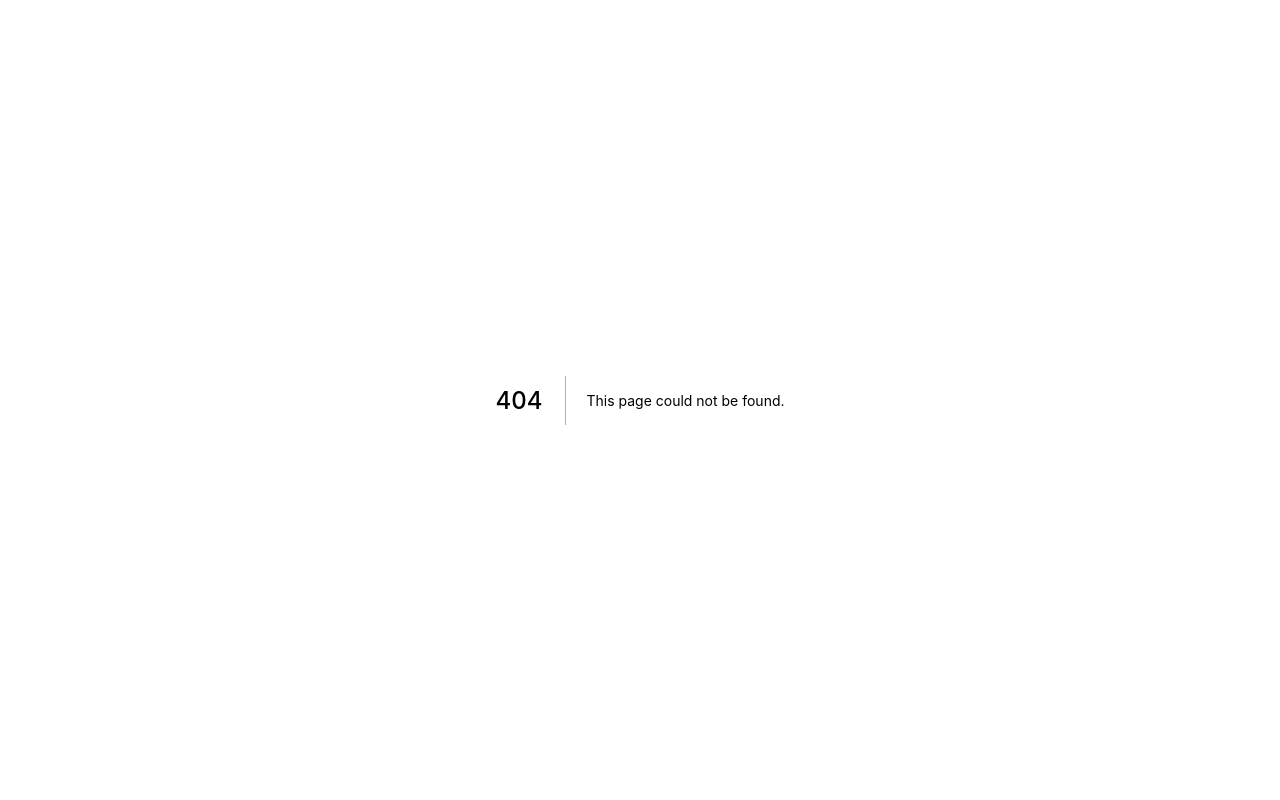
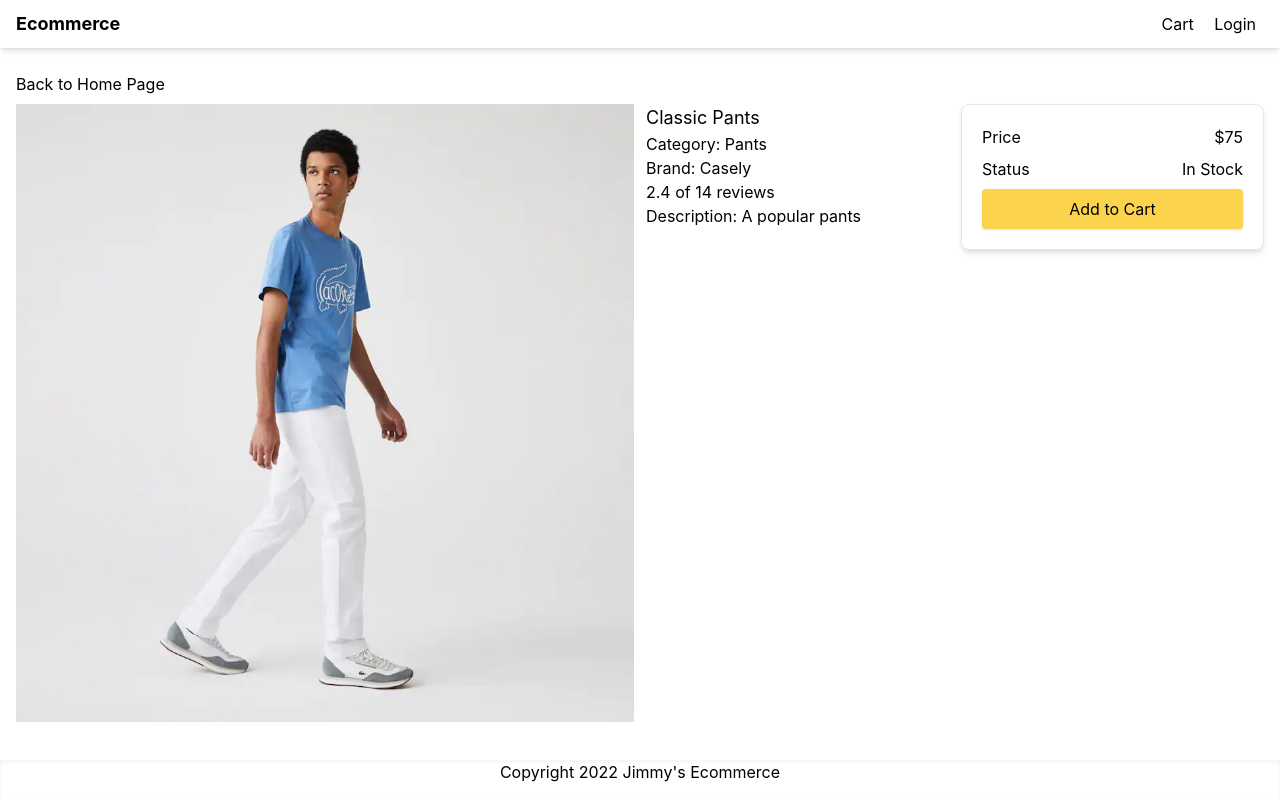
Before and after one commit to NyanyanKat/Ecommerce_App_NextJS, a Next.js app: page /product/classic-pants in a window 1280 px wide. Before the commit this address had no page. Built offline with nearby package versions, Linux system fonts and the light colour scheme.

Commit message:
Product Details Page with Product Info

```diff
--- a/package.json
+++ b/package.json
@@ -14,6 +14,7 @@
     "react-dom": "18.2.0"
   },
   "devDependencies": {
+    "@types/react": "^18.0.18",
     "autoprefixer": "^10.4.8",
     "eslint": "8.23.0",
     "eslint-config-next": "12.2.5",
--- /dev/null
+++ b/pages/product/[slug].js
@@ -0,0 +1,66 @@
+import React from "react";
+import Image from "next/image";
+import Layout from "../../components/Layout";
+import { useRouter } from "next/router";
+import data from "../../utils/data";
+import Link from "next/link";
+
+export default function ProductScreen() {
+  const { query } = useRouter();
+  const { slug } = query;
+  const product = data.products.find((x) => x.slug === slug);
+
+  if (!product) return <div>Product Not Found</div>;
+
+  return (
+    <Layout title={product.name}>
+      <div className="py-2">
+        <Link href="/">Back to Home Page</Link>
+      </div>
+
+      {/* Four columns total */}
+      <div className="grid md:grid-cols-4 md:gap-3">
+        {/* Two columns for this div */}
+        <div className="md:col-span-2">
+          <Image
+            src={product.image}
+            alt={product.name}
+            width={640}
+            height={640}
+            layout="responsive"
+          />
+        </div>
+
+        <div className="">
+          <ul>
+            <li>
+              <h1 className="text-lg">{product.name}</h1>
+            </li>
+            <li>Category: {product.category}</li>
+            <li>Brand: {product.brand}</li>
+            <li>
+              {product.rating} of {product.numReviews} reviews
+            </li>
+            <li>Description: {product.description} </li>
+          </ul>
+        </div>
+
+        <div className="">
+          <div className="card p-5">
+            <div className="mb-2 flex justify-between">
+              <div className="">Price</div>
+              <div className="">${product.price}</div>
+            </div>
+            <div className="mb-2 flex justify-between">
+              <div className="">Status</div>
+              <div className="">
+                {product.countInStock > 0 ? "In Stock" : "Unavailable"}
+              </div>
+            </div>
+            <button className="primary-button w-full">Add to Cart</button>
+          </div>
+        </div>
+      </div>
+    </Layout>
+  );
+}
```
Also changed, not shown: 2 other files (tests, documents, lock files or other folders).
